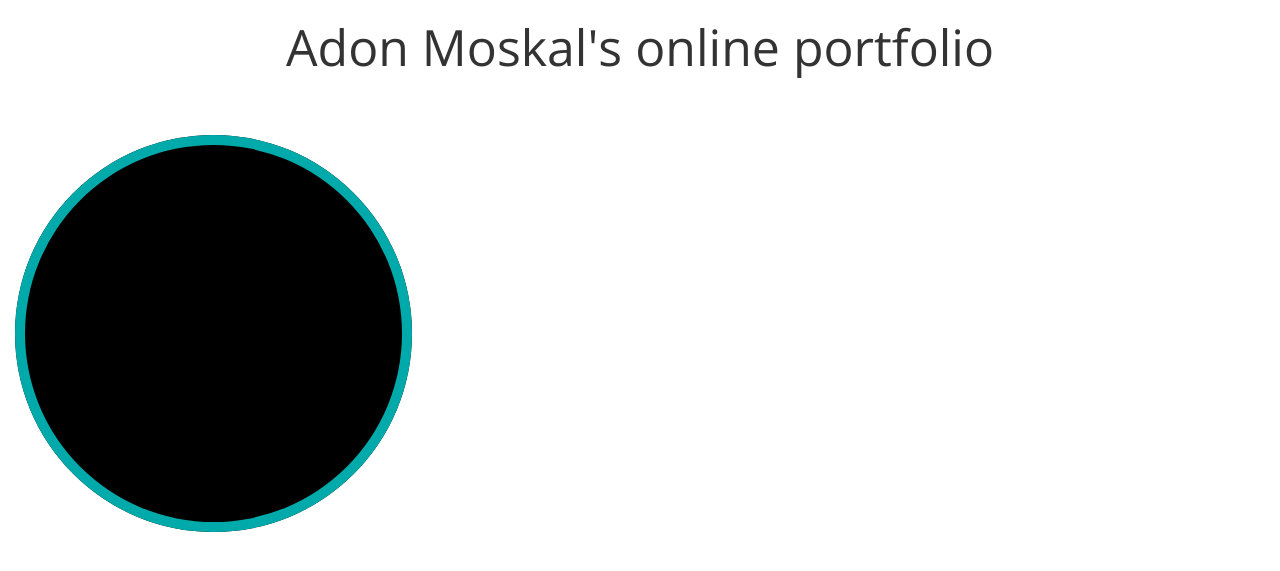
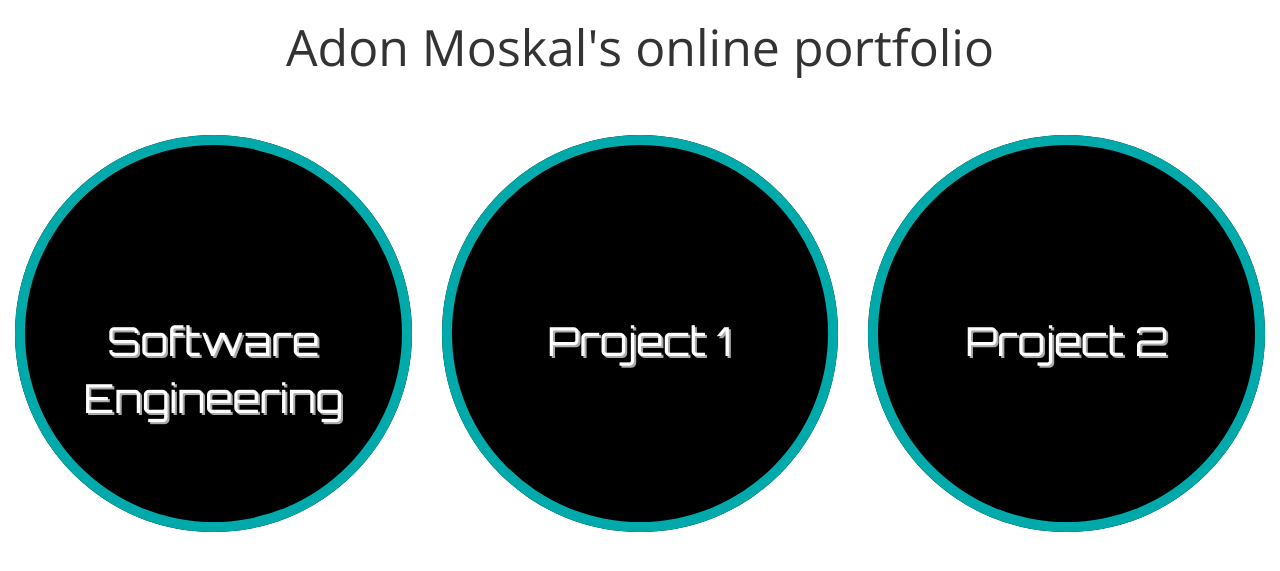
Before and after one commit to dfenders/portfolio, a Jekyll site: the page built from index.html, in a window 1280 px wide. Shown: the top 571 px of the page. Built offline with Jekyll 4.4.1, drawn with Linux system fonts in a browser that asks for light colours.

Commit message:
Update index.html

```diff
--- a/index.html
+++ b/index.html
@@ -1,16 +1,22 @@
 ---
 layout: default
 title: Adon's portfolio
-tags: {name:Software Engineering, url:soften}
+pages:
+  - name: Software Engineering
+    url: soften
+  - name: Project 1
+    url: project1
+  - name: Project 2
+    url: project2
 ---
 <h1 class="heading">Adon Moskal's online portfolio</h1>
 <div class="row alignMiddle">
-	{{#each page.tags }}
-	<a href="{{ .url }}">
+	{% for item in page.pages %}
+	<a href="{{ item.url }}">
 		<div class="col-md-4">
-			<div class="circleText">{{ .name }}</div>
+			<div class="circleText">{{ item.name }}</div>
 			<div class="circle"></div>
 		</div>
 	</a>
-	{{/each}}
+	{% endfor %}
 </div>
```
